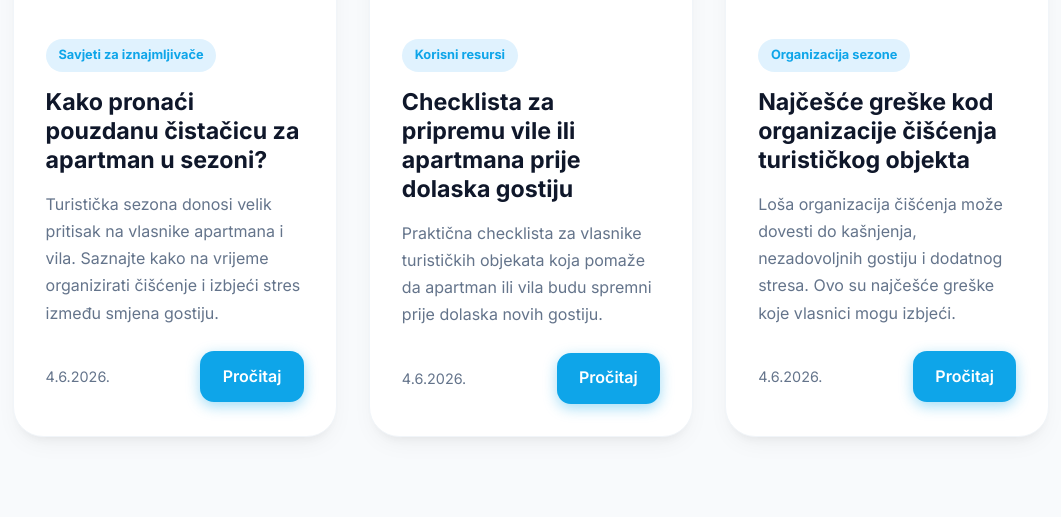
After one commit to TinB22/Adria_clean, a Flask app: page /blog in a window 1280 px wide. The commit adds this page. Shown: the part 691-1208 px from the top of the page, without its empty margins (109-1170 px from the left). Run offline with Flask 3, Linux system fonts and the light colour scheme.

Commit message:
Dodavanje blog stranice

```diff
--- a/app.py
+++ b/app.py
@@ -64,10 +64,107 @@ def user_required():
         return False
     return True
 
+# BLOG - za DM
+BLOG_POSTS = [
+    {
+        "slug": "kako-pronaci-pouzdanu-cistacicu-za-apartman-u-sezoni",
+        "title": "Kako pronaći pouzdanu čistačicu za apartman u sezoni?",
+        "category": "Savjeti za iznajmljivače",
+        "date": "4.6.2026.",
+        "image": "https://images.unsplash.com/photo-1581578731548-c64695cc6952?q=80&w=1200&auto=format&fit=crop",
+        "excerpt": "Turistička sezona donosi velik pritisak na vlasnike apartmana i vila. Saznajte kako na vrijeme organizirati čišćenje i izbjeći stres između smjena gostiju.",
+        "content": """
+Turistička sezona za vlasnike apartmana, vila i kuća za odmor često znači stalnu organizaciju, brzu komunikaciju i mnogo detalja koje treba uskladiti u kratkom vremenu. Jedan od najvećih izazova nastaje između odlaska jednih i dolaska drugih gostiju. U tom razdoblju objekt mora biti potpuno očišćen, provjeren i spreman za novi dolazak.
+
+Pronalazak pouzdane osobe za čišćenje nije uvijek jednostavan. Mnogi vlasnici se oslanjaju na preporuke, poznanstva ili objave u Facebook grupama. Takav način može funkcionirati, ali često nije dovoljno brz ni pregledan, posebno kada se čišćenje mora organizirati u zadnji trenutak.
+
+Pouzdana čistačica ili tim za čišćenje trebaju biti dostupni u dogovorenom terminu, razumjeti standarde turističkog smještaja i znati koliko je važno da objekt bude spreman prije dolaska novih gostiju. Vlasnicima je zato važno imati kanal putem kojeg mogu brzo pronaći osobe koje nude usluge čišćenja na njihovom području.
+
+AdriaClean rješava taj problem povezivanjem vlasnika turističkih objekata s pružateljima usluga čišćenja. Vlasnik može objaviti potrebu, navesti lokaciju, opis objekta i termin, dok pružatelji usluga mogu pregledavati oglase ili objaviti vlastitu ponudu. Na taj način se proces pronalaska čišćenja pojednostavljuje i postaje pregledniji.
+
+Najbolji savjet za vlasnike je da čišćenje ne organiziraju tek kada problem nastane. Potrebno je unaprijed definirati termine, imati rezervnu opciju i koristiti digitalne alate koji olakšavaju pronalazak dostupnih osoba. Tako se smanjuje stres, poboljšava kvaliteta usluge i osigurava bolji dojam kod gostiju.
+"""
+    },
+    {
+        "slug": "checklista-za-pripremu-vile-ili-apartmana-prije-dolaska-gostiju",
+        "title": "Checklista za pripremu vile ili apartmana prije dolaska gostiju",
+        "category": "Korisni resursi",
+        "date": "4.6.2026.",
+        "image": "https://images.unsplash.com/photo-1527515637462-cff94eecc1ac?q=80&w=1200&auto=format&fit=crop",
+        "excerpt": "Praktična checklista za vlasnike turističkih objekata koja pomaže da apartman ili vila budu spremni prije dolaska novih gostiju.",
+        "content": """
+Priprema apartmana ili vile prije dolaska gostiju jedan je od najvažnijih dijelova uspješnog turističkog iznajmljivanja. Gosti često prvi dojam stvaraju već pri ulasku u objekt, a čistoća je jedan od najvažnijih faktora zadovoljstva.
+
+Kako bi se smanjila mogućnost pogreške, korisno je imati jednostavnu checklistu koja se može koristiti prije svakog dolaska gostiju.
+
+1. Provjeriti kupaonice i sanitarije
+Kupaonice trebaju biti detaljno očišćene, bez tragova kamenca, neugodnih mirisa ili potrošenih osnovnih potrepština. Posebnu pažnju treba obratiti na WC školjku, tuš kabinu, umivaonik, ogledala i podove.
+
+2. Zamijeniti posteljinu i ručnike
+Sva posteljina i ručnici moraju biti čisti, suhi i uredno složeni. Poželjno je imati rezervni set za situacije kada se smjene gostiju odvijaju u kratkom vremenu.
+
+3. Očistiti kuhinju
+Kuhinju treba pregledati detaljno: radne površine, sudoper, hladnjak, štednjak, pećnicu, posuđe i ladice. Gosti često primjećuju sitne detalje, zato kuhinja mora ostavljati dojam urednosti.
+
+4. Provjeriti podove i staklene površine
+Podovi, prozori, ogledala i staklene površine trebaju biti bez mrlja. Kod vila s bazenom i terasom važno je provjeriti i vanjske površine.
+
+5. Nadopuniti osnovne potrepštine
+To uključuje sapun, toaletni papir, vrećice za smeće, deterdžent, spužvice i ostale osnovne stvari koje gosti očekuju.
+
+6. Provjeriti klimu, Wi-Fi i rasvjetu
+Prije dolaska gostiju potrebno je provjeriti rade li klima uređaji, internet, televizor i rasvjeta. Sitni tehnički problemi mogu značajno utjecati na zadovoljstvo gostiju.
+
+7. Fotografirati stanje objekta
+Fotografiranje objekta nakon čišćenja može pomoći vlasniku da ima dokaz o stanju prije dolaska gostiju.
+
+Korištenjem ovakve checkliste vlasnici mogu smanjiti stres i povećati sigurnost da je objekt spreman za dolazak novih gostiju. AdriaClean dodatno olakšava ovaj proces jer omogućuje brže povezivanje s osobama koje nude usluge čišćenja.
+"""
+    },
+    {
+        "slug": "najcesce-greske-kod-organizacije-ciscenja-turistickog-objekta",
+        "title": "Najčešće greške kod organizacije čišćenja turističkog objekta",
+        "category": "Organizacija sezone",
+        "date": "4.6.2026.",
+        "image": "https://images.unsplash.com/photo-1563453392212-326f5e854473?q=80&w=1200&auto=format&fit=crop",
+        "excerpt": "Loša organizacija čišćenja može dovesti do kašnjenja, nezadovoljnih gostiju i dodatnog stresa. Ovo su najčešće greške koje vlasnici mogu izbjeći.",
+        "content": """
+Organizacija čišćenja turističkog objekta često izgleda jednostavno, ali u praksi može postati jedan od najvećih izazova sezone. Kada gosti odlaze ujutro, a novi dolaze već poslijepodne, svaki detalj mora biti dobro isplaniran.
+
+Prva česta greška je oslanjanje samo na jednu osobu za čišćenje. Ako ta osoba nije dostupna, kasni ili otkaže termin, vlasnik može imati ozbiljan problem. Zbog toga je korisno imati više mogućnosti i unaprijed znati kome se može obratiti.
+
+Druga greška je nejasan dogovor oko opsega posla. Vlasnik i osoba koja čisti trebaju unaprijed dogovoriti što točno uključuje čišćenje: kupaonice, kuhinju, terasu, bazen, promjenu posteljine, pranje ručnika i provjeru osnovnih potrepština.
+
+Treća greška je dogovaranje u zadnji trenutak. Iako se neke situacije ne mogu predvidjeti, većinu termina moguće je planirati ranije. Pravovremena organizacija smanjuje stres i omogućuje kvalitetniju uslugu.
+
+Četvrta greška je komunikacija putem previše različitih kanala. Ako se dogovori vode kroz poruke, pozive, komentare u grupama i bilješke, lako dolazi do nesporazuma. Bolje je imati jasne informacije na jednom mjestu.
+
+Peta greška je zanemarivanje povratnih informacija gostiju. Ako se gosti žale na čistoću, vlasnik treba reagirati odmah i poboljšati proces čišćenja prije sljedeće rezervacije.
+
+AdriaClean pomaže u rješavanju ovih problema jer vlasnicima omogućuje objavu potrebe za čišćenjem, a pružateljima usluge daje prostor za predstavljanje. Time se komunikacija pojednostavljuje, a pronalazak usluge postaje brži i pregledniji.
+"""
+    }
+]
+
 
 @app.route("/")
 def home():
     return render_template("index.html")
+
+# ruta za BLOG
+@app.route("/blog")
+def blog():
+    return render_template("blog.html", posts=BLOG_POSTS)
+
+
+@app.route("/blog/<slug>")
+def blog_detail(slug):
+    post = next((post for post in BLOG_POSTS if post["slug"] == slug), None)
+
+    if not post:
+        return "Blog objava nije pronađena.", 404
+
+    return render_template("blog_detail.html", post=post)
 
 #register i login rute za korisnike
 @app.route("/register", methods=["GET", "POST"])
--- a/templates/base.html
+++ b/templates/base.html
@@ -14,6 +14,7 @@
             <nav class="nav">
                 <a href="{{ url_for('home') }}">Početna</a>
                 <a href="{{ url_for('listings') }}">Oglasi</a>
+                <a href="{{ url_for('blog') }}">Blog</a>
 
                 {% if session.get('user_logged_in') %}
                     <span style="margin-right: 0.8rem; font-weight: 600;">
--- /dev/null
+++ b/templates/blog.html
@@ -0,0 +1,49 @@
+{% extends "base.html" %}
+
+{% block title %}Blog | Adria Clean{% endblock %}
+
+{% block content %}
+<section class="container" style="padding: 5rem 0;">
+    <div style="text-align: center; margin-bottom: 4rem;">
+        <span style="text-transform: uppercase; letter-spacing: 3px; color: var(--primary); font-weight: 800; font-size: 0.85rem;">
+            AdriaClean blog
+        </span>
+        <h1 style="font-size: 3.5rem; font-weight: 900; color: var(--dark); margin: 1rem 0;">
+            Savjeti za mirniju sezonu
+        </h1>
+        <p style="max-width: 760px; margin: 0 auto; color: var(--text-muted); font-size: 1.15rem; line-height: 1.8;">
+            Edukativni sadržaj za vlasnike apartmana, vila i kuća za odmor te za pružatelje usluga čišćenja.
+            Cilj bloga je pomoći korisnicima da bolje organiziraju čišćenje turističkih objekata i smanje stres tijekom sezone.
+        </p>
+    </div>
+
+    <div class="listing-grid" style="grid-template-columns: repeat(3, 1fr); gap: 2rem;">
+        {% for post in posts %}
+        <article class="listing-card" style="overflow: hidden; padding: 0; border-radius: 30px; background: #ffffff; box-shadow: var(--shadow);">
+            <img src="{{ post.image }}" alt="{{ post.title }}" style="width: 100%; height: 220px; object-fit: cover;">
+
+            <div style="padding: 2rem;">
+                <span style="display: inline-block; background: #e0f2fe; color: var(--primary); padding: 0.4rem 0.8rem; border-radius: 999px; font-size: 0.8rem; font-weight: 800; margin-bottom: 1rem;">
+                    {{ post.category }}
+                </span>
+
+                <h2 style="font-size: 1.45rem; line-height: 1.25; color: var(--dark); margin-bottom: 1rem;">
+                    {{ post.title }}
+                </h2>
+
+                <p style="color: var(--text-muted); line-height: 1.7; margin-bottom: 1.5rem;">
+                    {{ post.excerpt }}
+                </p>
+
+                <div style="display: flex; justify-content: space-between; align-items: center; gap: 1rem;">
+                    <span style="color: var(--text-muted); font-size: 0.9rem;">{{ post.date }}</span>
+                    <a href="{{ url_for('blog_detail', slug=post.slug) }}" class="btn btn-primary" style="padding: 0.8rem 1.4rem; border-radius: 14px;">
+                        Pročitaj
+                    </a>
+                </div>
+            </div>
+        </article>
+        {% endfor %}
+    </div>
+</section>
+{% endblock %}
```
Also changed, not shown: templates/blog_detail.html (added, +50 -0 lines), templates/index.html (+23 -0 lines).
